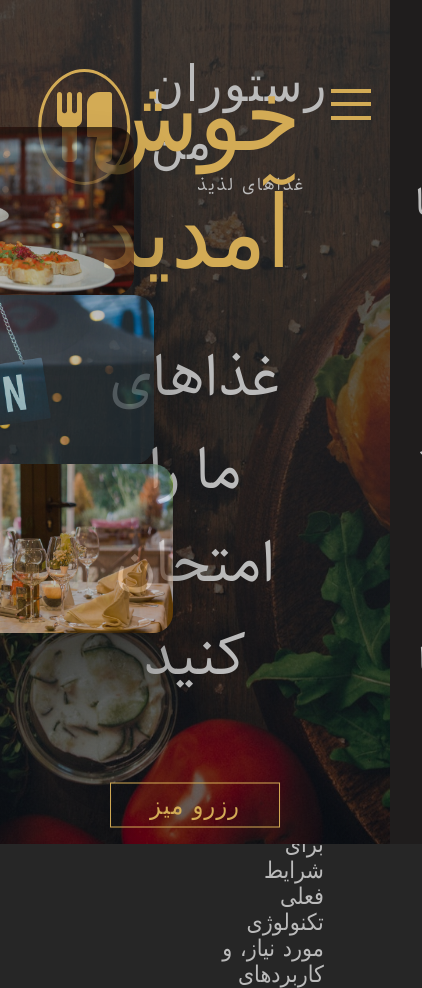
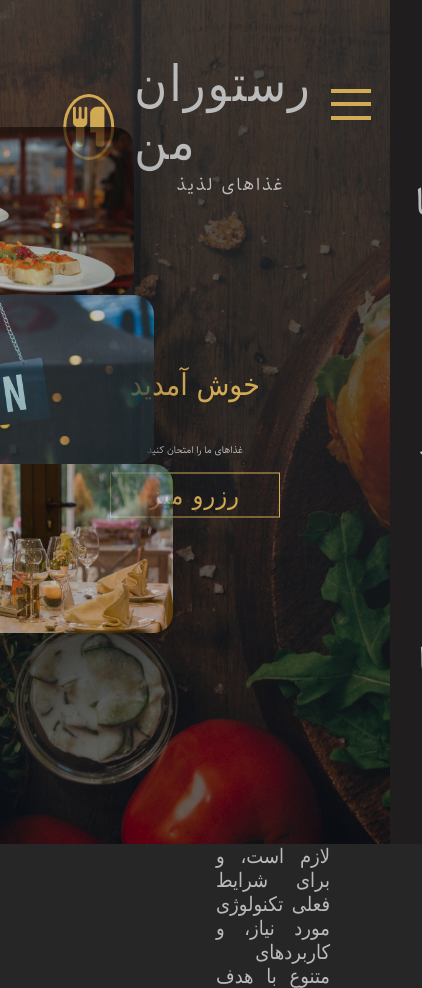
Before and after one commit to NoCelestial/Restaurant-SPA, a plain HTML site: page src/Restaurant SPA/index.html in a window 390 px wide. Shown: the top 988 px of the page, 422 px wide, since content can reach past the window. Drawn offline with Linux system fonts and the light colour scheme; files whose address does not match are found by name; a web font is replaced by a local one.

Commit message:
Final Fixs

```diff
--- a/src/Restaurant SPA/scss/_components.scss
+++ b/src/Restaurant SPA/scss/_components.scss
@@ -29,6 +29,12 @@
   margin-right: 20px;
   border: 3px solid $color-primary;
   border-radius: 50%;
+  text-decoration: none;
+  @media (max-width: 1000px) {
+    font-size: 40px;
+    height: 60px;
+    width: 60px;
+  }
 }
 
 .main-name {
@@ -53,6 +59,12 @@
   margin-top: 40px;
   color: $color-primary;
   margin-bottom: 40px;
+  @media (max-width: 1600px) {
+    font-size: 80px;
+  }
+  @media (max-width: 1000px) {
+    font-size: 30px;
+  }
 }
 
 .sub-heading {
@@ -61,6 +73,20 @@
   font-weight: 300;
   color: $color-secndary;
   margin-bottom: 80px;
+  text-align: center;
+  @media (max-width: 1600px) {
+    font-size: 40px;
+    margin-bottom: 50px;
+  }
+
+  @media (max-width: 1300px) {
+    font-size: 20px;
+    margin-bottom: 30px;
+  }
+  @media (max-width: 1000px) {
+    font-size: 10px;
+    margin-bottom: 15px;
+  }
 }
 
 .main-btn {
--- a/src/Restaurant SPA/scss/_layout.scss
+++ b/src/Restaurant SPA/scss/_layout.scss
@@ -126,12 +126,34 @@
     align-items: center;
     padding: 0 80px;
     box-sizing: border-box;
+    @media (max-width: 1600px) {
+      padding: 0 60px;
+    }
     .main-heading {
       font-size: 40px;
       margin-top: 15px;
+      @media (max-width: 1600px) {
+        font-size: 30px;
+      }
+      @media (max-width: 1000px) {
+        font-size: 20px;
+      }
     }
     .sub-heading {
       font-size: 25px;
+      @media (max-width: 1600px) {
+        font-size: 25px;
+        margin-bottom: 50px;
+      }
+
+      @media (max-width: 1300px) {
+        font-size: 10px;
+        margin-bottom: 30px;
+      }
+      @media (max-width: 1000px) {
+        font-size: 5px;
+        margin-bottom: 15px;
+      }
     }
     .stars {
       margin: 15px 0;
@@ -149,6 +171,9 @@
       text-align: justify;
       &::first-letter {
         padding-right: 25px;
+      }
+      @media (max-width: 1600px) {
+        font-size: 20px;
       }
     }
   }
```
Also changed, not shown: src/Restaurant SPA/css/main.min.css, 1 other file.
